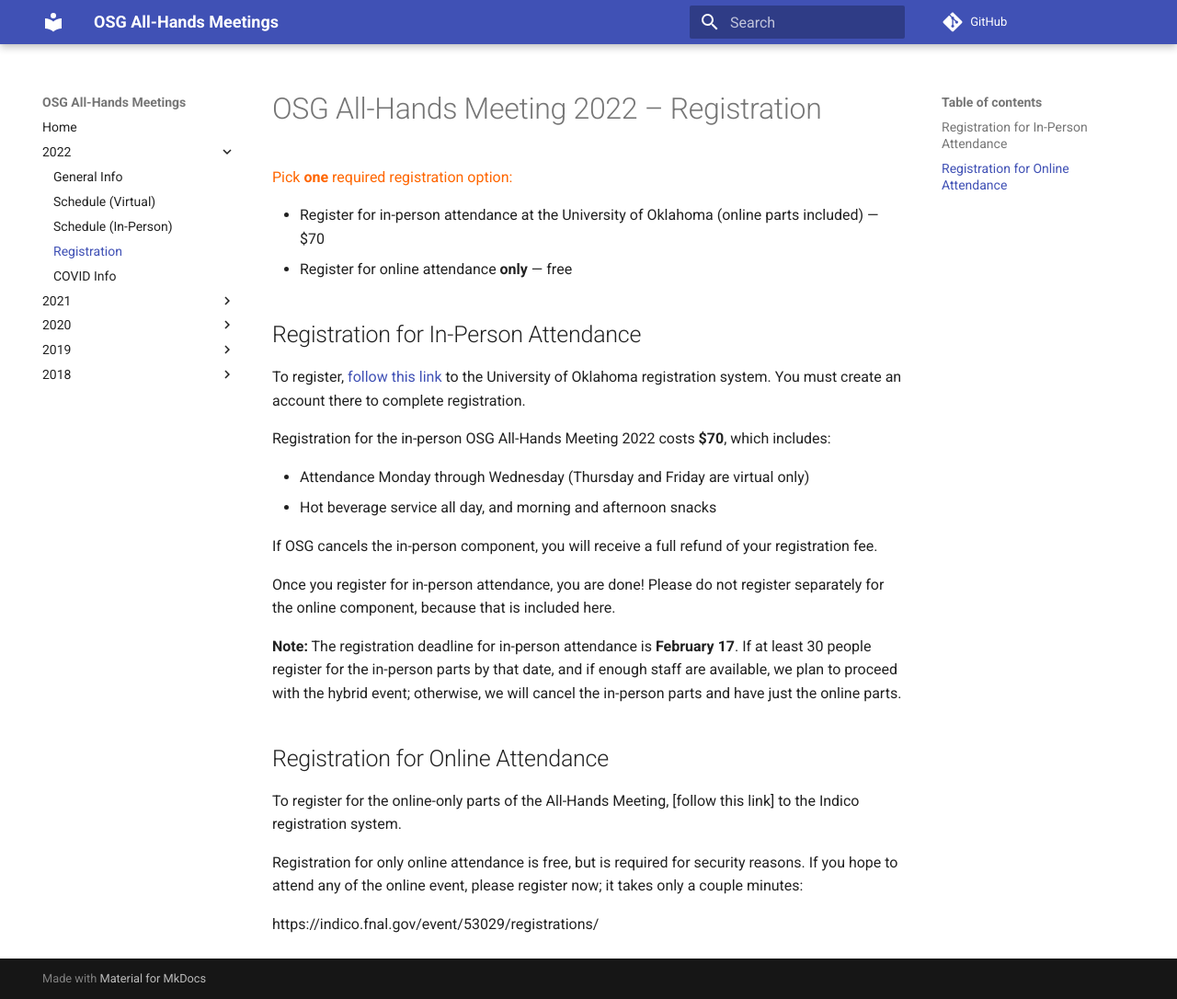
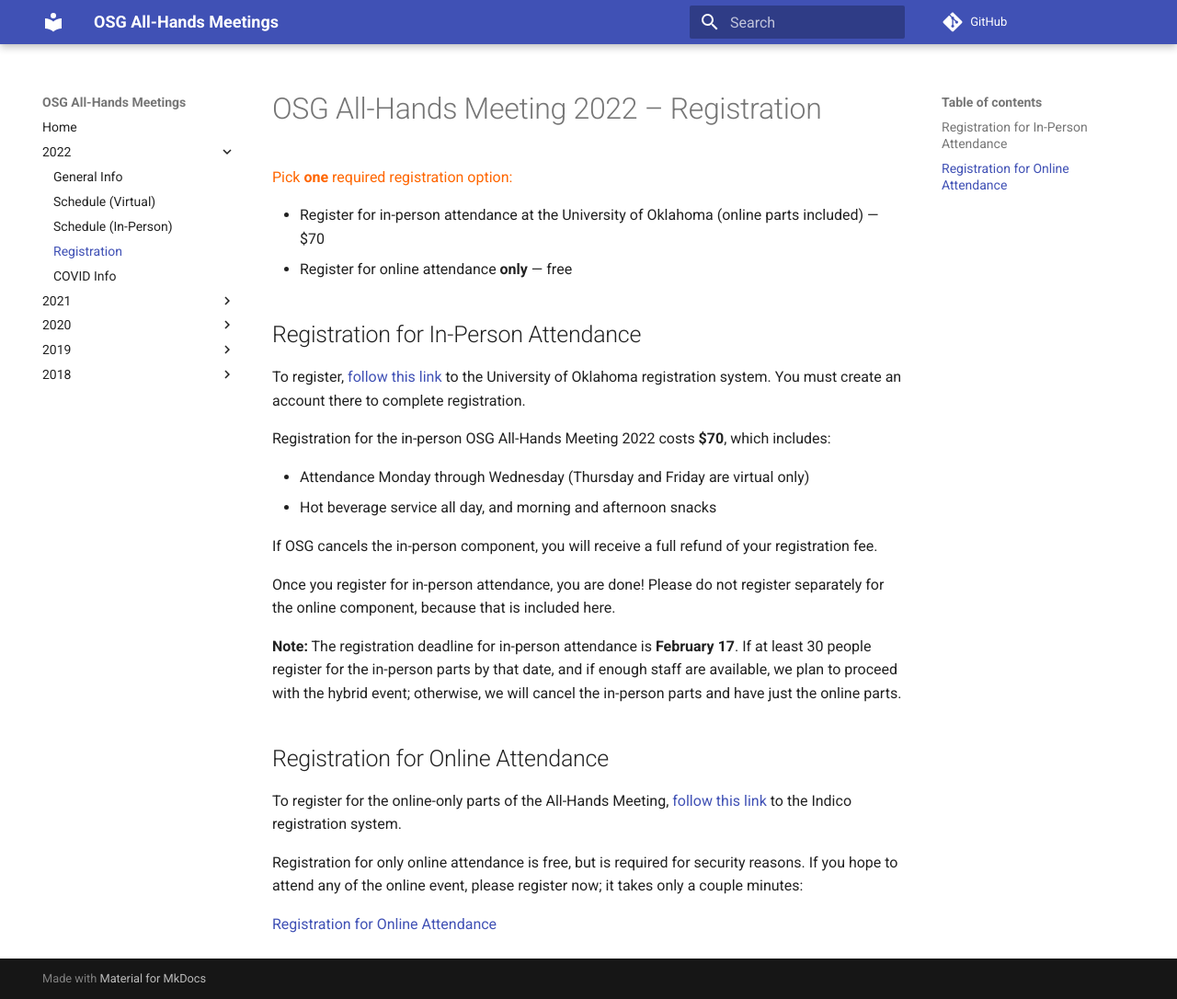
Before and after one commit to osg-htc/all-hands, an MkDocs documentation site: the page built from docs/2022/registration.md, in a window 1280 px wide and 1086 px high. Shown: the whole window at 92% size. Built offline with MkDocs 1.6.1 and Material for MkDocs 9.7.7, drawn with Linux system fonts in a browser that asks for light colours; comment, search, counter and statistics services are not loaded.

Commit message:
Update registration.md
adding missing links to indico

```diff
--- a/docs/2022/registration.md
+++ b/docs/2022/registration.md
@@ -31,11 +31,11 @@ otherwise, we will cancel the in-person parts and have just the online parts.
 ## Registration for Online Attendance
 
 To register for the online-only parts of the All-Hands Meeting,
-[follow this link] to the Indico registration system.
+[follow this link](https://indico.fnal.gov/event/53029/registrations/) to the Indico registration system.
 
 Registration for only online attendance is free,
 but is required for security reasons.
 If you hope to attend any of the online event, please register now;
 it takes only a couple minutes:
 
-https://indico.fnal.gov/event/53029/registrations/
+[Registration for Online Attendance](https://indico.fnal.gov/event/53029/registrations/)
```
